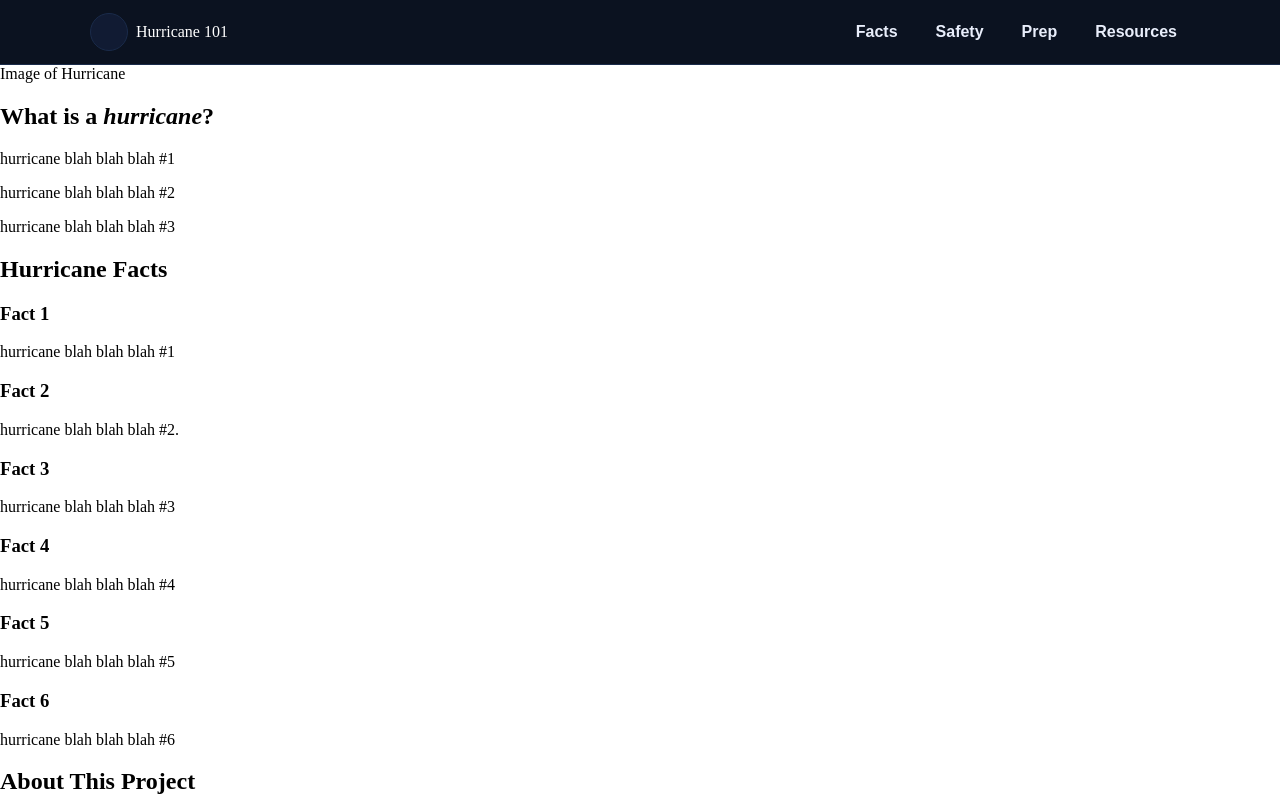
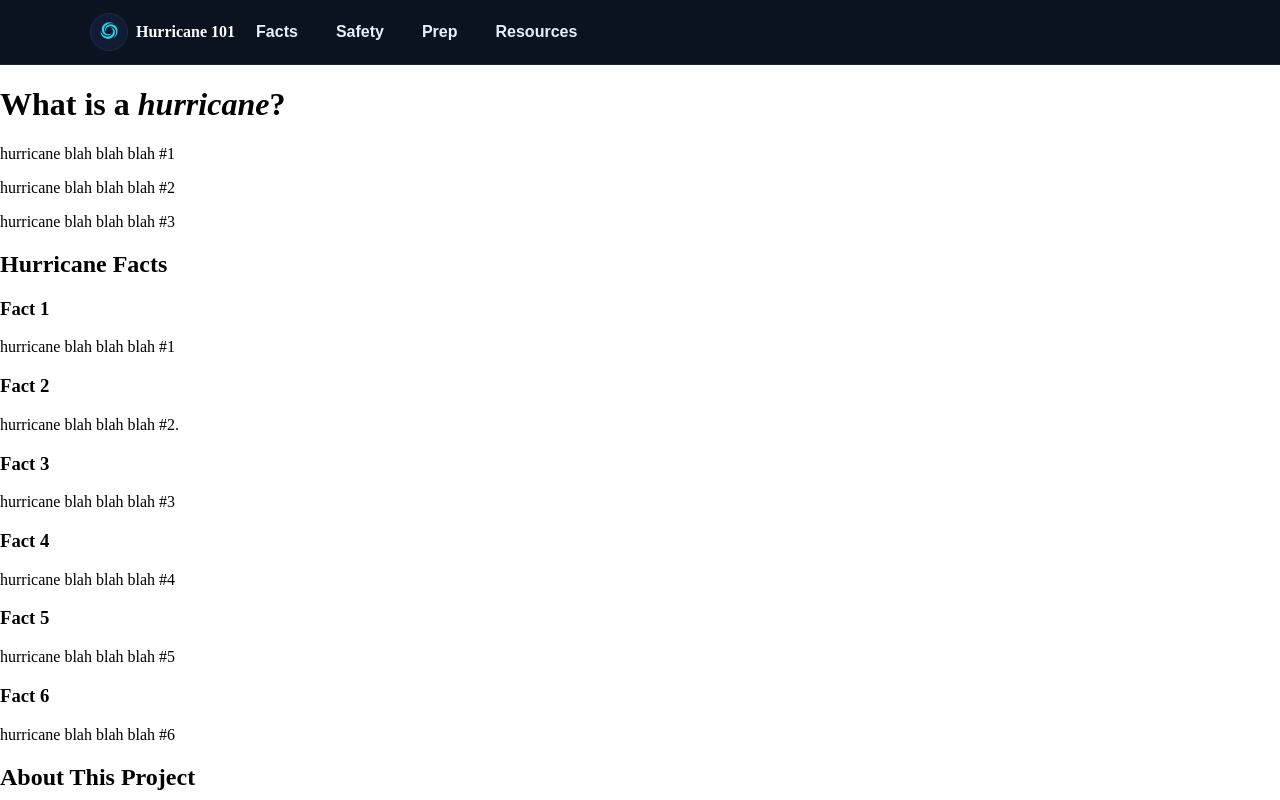
Before and after one commit to DavidZhao2/climate-crisis-assignment, a plain HTML site: page index.html in a window 1280 px wide. Shown: the top 800 px of the page. Drawn offline with Linux system fonts and the light colour scheme.

Commit message:
Refactor header with logo and brand structure
Updated the header to include a logo and improved structure.

```diff
--- a/index.html
+++ b/index.html
@@ -10,9 +10,9 @@
   <header>
      <div class="container nav">
       <div class="brand">
-        <div class="logo" aria-hidden="true"></div>
-        <div>Hurricane 101</div>
-      </div>
+        <div class="brand">
+        <img class="logo" src="logo.png" alt="Hurricane 101 logo" width="36" height="36">
+        <strong>Hurricane 101</strong>
         <nav aria-label="Primary">
           <ul>
             <li><button class="navlink" type="button">Facts</button></li>
@@ -24,11 +24,6 @@
       </div>
   </header>
   <main id="main">
-    <section id="hero" aria-labelledby="hero-title">
-      <div class="hero-image" role="img" aria-label="Image of a hurricane">
-        Image of Hurricane
-      </div>
-
       <div class="hero-copy">
         <h1 id="hero-title">What is a <em>hurricane</em>?</h1>
         <p>hurricane blah blah blah #1</p>
```
